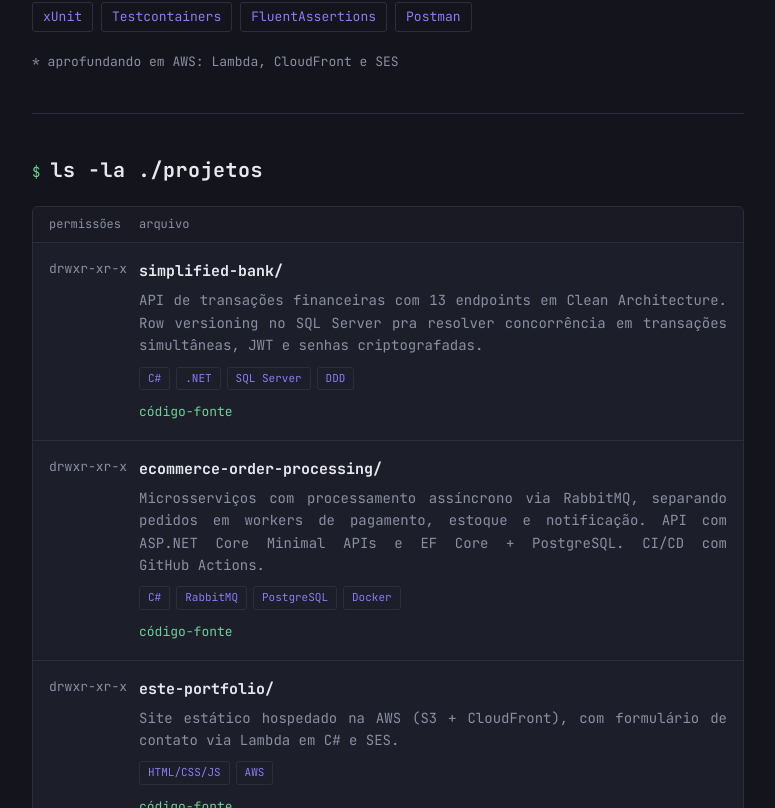
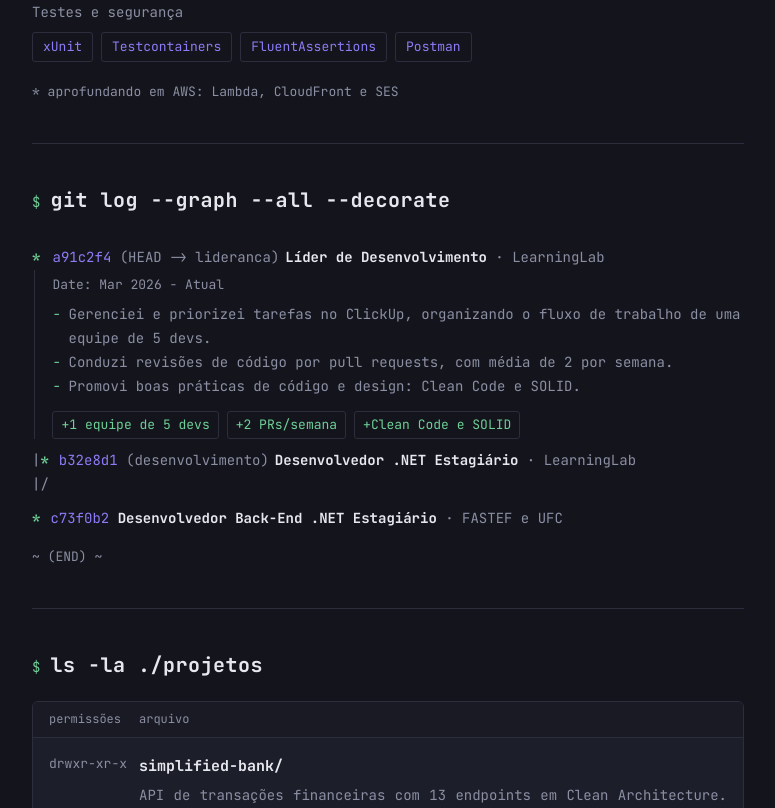
Before and after one commit to Pedro-Lucas-OKB/meu-portfolio, a React (Vite) app in the folder site/: page / in a window 1280 px wide. Shown: the part 1379-2187 px from the top of the page, without its empty margins (252-1027 px from the left). Built offline with nearby package versions, Linux system fonts and the light colour scheme.

Commit message:
feat(experiencias): adiciona seção git log interativo com a trajetória

```diff
--- a/site/src/App.jsx
+++ b/site/src/App.jsx
@@ -1,6 +1,7 @@
 import TerminalHero from './components/TerminalHero/TerminalHero.jsx'
 import About from './components/About/About.jsx'
 import Skills from './components/Skills/Skills.jsx'
+import Experience from './components/Experience/Experience.jsx'
 import Projects from './components/Projects/Projects.jsx'
 import ContactForm from './components/ContactForm/ContactForm.jsx'
 import Footer from './components/Footer/Footer.jsx'
@@ -12,6 +13,7 @@ function App() {
         <TerminalHero />
         <About />
         <Skills />
+        <Experience />
         <Projects />
         <ContactForm />
       </main>
--- /dev/null
+++ b/site/src/components/Experience/Experience.jsx
@@ -0,0 +1,139 @@
+import { useState } from 'react'
+import styles from './Experience.module.css'
+
+const COMMITS = [
+  {
+    hash: 'a91c2f4',
+    ref: 'HEAD -> lideranca',
+    role: 'Líder de Desenvolvimento',
+    company: 'LearningLab',
+    period: 'Mar 2026 - Atual',
+    bullets: [
+      'Gerenciei e priorizei tarefas no ClickUp, organizando o fluxo de trabalho de uma equipe de 5 devs.',
+      'Conduzi revisões de código por pull requests, com média de 2 por semana.',
+      'Promovi boas práticas de código e design: Clean Code e SOLID.',
+    ],
+    stats: ['+1 equipe de 5 devs', '+2 PRs/semana', '+Clean Code e SOLID'],
+  },
+  {
+    hash: 'b32e8d1',
+    ref: 'desenvolvimento',
+    role: 'Desenvolvedor .NET Estagiário',
+    company: 'LearningLab',
+    period: 'Out 2025 - Atual',
+    bullets: [
+      'Padronizei o uso de arquivos .env em dev e produção, evitando exposição de dados sensíveis.',
+      'Removi código legado obsoleto, com 82.000+ linhas eliminadas.',
+      'Implementei salt aleatório no hashing de senhas, evitando hashes duplicadas.',
+      'Adicionei rate limiting em 3 endpoints (IP e e-mail) contra ataques brute force.',
+      'Escrevi testes unitários e de integração com xUnit e Postman.',
+    ],
+    stats: ['-82.000 linhas', '+3 endpoints', '+rate limiting', '+xUnit'],
+  },
+  {
+    hash: 'c73f0b2',
+    ref: '',
+    role: 'Desenvolvedor Back-End .NET Estagiário',
+    company: 'FASTEF e UFC',
+    period: 'Mar 2024 - Set 2024',
+    bullets: [
+      'Contribuí em API de gestão de eventos com .NET, SQL Server e autenticação JWT.',
+      'Participei de processo ágil com Scrum: dailies, sprints e retrospectivas.',
+      'Implementei containerização com Docker para padronizar ambientes de desenvolvimento.',
+    ],
+    stats: ['+API de eventos', '+Scrum', '+Docker'],
+  },
+]
+
+function railFor(index) {
+  if (index === 0) {
+    return (
+      <>
+        <span className={styles.node}>*</span>
+        <span className={styles.vline} />
+      </>
+    )
+  }
+  if (index === 1) {
+    return (
+      <>
+        <div className={styles.railRow}>
+          <span className={styles.vchar}>|</span>
+          <span className={styles.node}>*</span>
+        </div>
+        <div className={styles.railRow}>
+          <span className={styles.vchar}>|</span>
+          <span className={styles.join}>/</span>
+        </div>
+        <span className={styles.vline} />
+      </>
+    )
+  }
+  return <span className={styles.node}>*</span>
+}
+
+function Experience() {
+  const [open, setOpen] = useState(COMMITS[0].hash)
+
+  const toggle = (hash) => setOpen(open === hash ? null : hash)
+
+  return (
+    <section id="experiencias" className={styles.section}>
+      <div className={styles.sectionHead}>
+        <span className={styles.prompt}>$</span>
+        <h2>git log --graph --all --decorate</h2>
+      </div>
+      <div className={styles.log}>
+        {COMMITS.map((commit, index) => {
+          const isOpen = open === commit.hash
+          return (
+            <article className={styles.commit} key={commit.hash}>
+              <div className={styles.rail} aria-hidden="true">
+                {railFor(index)}
+              </div>
+              <div className={styles.content}>
+                <button
+                  type="button"
+                  className={styles.commitHead}
+                  aria-expanded={isOpen}
+                  aria-controls={`commit-${commit.hash}`}
+                  onClick={() => toggle(commit.hash)}
+                >
+                  <span className={styles.hash}>{commit.hash}</span>{' '}
+                  {commit.ref && <span className={styles.ref}>({commit.ref})</span>}
+                  <span className={styles.role}>{commit.role}</span>{' '}
+                  <span className={styles.company}>· {commit.company}</span>
+                </button>
+                {isOpen && (
+                  <div id={`commit-${commit.hash}`} className={styles.details}>
+                    <div className={styles.meta}>Date: {commit.period}</div>
+                    <ul className={styles.bullets}>
+                      {commit.bullets.map((bullet) => (
+                        <li key={bullet}>{bullet}</li>
+                      ))}
+                    </ul>
+                    <div className={styles.stats}>
+                      {commit.stats.map((stat) => (
+                        <span
+                          key={stat}
+                          className={`${styles.stat} ${
+                            stat.startsWith('-') ? styles.statMinus : styles.statPlus
+                          }`}
+                        >
+                          {stat}
+                        </span>
+                      ))}
+                    </div>
+                  </div>
+                )}
+              </div>
+            </article>
+          )
+        })}
+      </div>
+      <div className={styles.end}>~ (END) ~</div>
+    </section>
+  )
+}
+
+export default Experience
--- /dev/null
+++ b/site/src/components/Experience/Experience.module.css
@@ -0,0 +1,172 @@
+.section {
+  padding: 40px 0;
+  border-top: 1px solid var(--border);
+}
+
+.sectionHead {
+  display: flex;
+  align-items: baseline;
+  gap: 10px;
+  margin-bottom: 20px;
+}
+
+.sectionHead h2 {
+  margin: 0;
+  font-size: 20px;
+  letter-spacing: 0.5px;
+}
+
+.prompt {
+  color: var(--accent-sage);
+  font-size: 14px;
+}
+
+.log {
+  display: flex;
+  flex-direction: column;
+}
+
+.commit {
+  display: grid;
+  grid-template-columns: auto 1fr;
+  gap: 10px;
+}
+
+.rail {
+  display: flex;
+  flex-direction: column;
+  align-items: flex-start;
+  white-space: pre;
+  font-size: 14px;
+  line-height: 1.7;
+  padding-top: 10px;
+}
+
+.railRow {
+  display: flex;
+}
+
+.vchar {
+  color: var(--text-muted);
+}
+
+.join {
+  color: var(--text-muted);
+}
+
+.node {
+  color: var(--accent-sage);
+  font-weight: 700;
+}
+
+.vline {
+  flex: 1;
+  width: 1ch;
+  margin-left: 0.25ch;
+  border-left: 1px solid var(--border);
+}
+
+.content {
+  min-width: 0;
+}
+
+.commitHead {
+  display: block;
+  width: 100%;
+  text-align: left;
+  background: none;
+  border: none;
+  padding: 10px 0 0;
+  font-family: inherit;
+  font-size: 14px;
+  line-height: 1.6;
+  color: var(--text);
+  cursor: pointer;
+}
+
+.hash {
+  color: var(--accent-violet);
+}
+
+.ref {
+  color: var(--text-muted);
+  margin-right: 6px;
+}
+
+.role {
+  font-weight: 700;
+}
+
+.company {
+  color: var(--text-muted);
+}
+
+.commitHead:hover .hash,
+.commitHead:focus-visible .hash {
+  color: var(--accent-sage);
+}
+
+.commitHead:focus-visible {
+  outline: 2px solid var(--accent-violet);
+  outline-offset: 2px;
+  border-radius: 3px;
+}
+
+.details {
+  margin-top: 6px;
+}
+
+.meta {
+  color: var(--text-muted);
+  font-size: 13px;
+}
+
+.bullets {
+  margin: 8px 0 0;
+  padding: 0;
+  list-style: none;
+}
+
+.bullets li {
+  position: relative;
+  padding-left: 16px;
+  color: var(--text-muted);
+  font-size: 14px;
+  line-height: 1.7;
+  text-wrap: pretty;
+}
+
+.bullets li::before {
+  content: '-';
+  position: absolute;
+  left: 0;
+  color: var(--accent-sage);
+}
+
+.stats {
+  display: flex;
+  flex-wrap: wrap;
+  gap: 8px;
+  margin-top: 12px;
+}
+
+.stat {
+  font-size: 13px;
+  padding: 3px 8px;
+  border: 1px solid var(--border);
+  border-radius: 3px;
+}
+
+.statPlus {
+  color: var(--accent-sage);
+}
+
+.statMinus {
+  color: var(--text-muted);
+}
+
+.end {
+  color: var(--text-muted);
+  font-size: 13px;
+  margin-top: 16px;
+}
--- a/site/src/components/TerminalHero/TerminalHero.jsx
+++ b/site/src/components/TerminalHero/TerminalHero.jsx
@@ -7,6 +7,7 @@ const ROLE = 'Desenvolvedor Back-end .NET'
 const COMMANDS = [
   { id: 'sobre', label: 'cd ./sobre' },
   { id: 'skills', label: 'ls ./skills' },
+  { id: 'experiencias', label: 'git log ./experiencias' },
   { id: 'projetos', label: 'ls ./projetos' },
   { id: 'contato', label: 'cat contato.md' },
 ]
```
